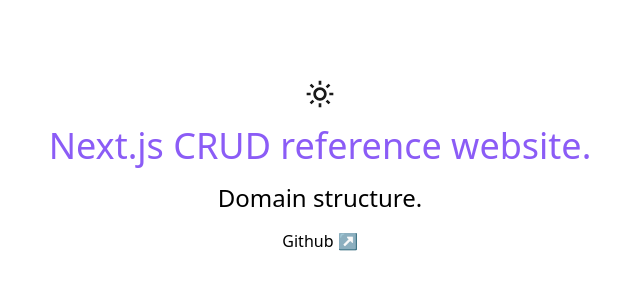
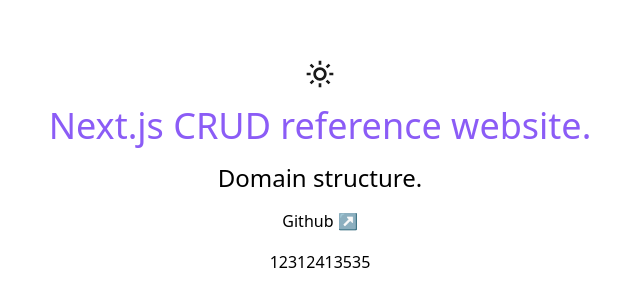
Before and after one commit to SEJ1991/next-crud, a Next.js app: page / in a window 1280 px wide. Shown: the part 234-540 px from the top of the page, without its empty margins (320-960 px from the left). Built offline with nearby package versions, Linux system fonts and the light colour scheme.

Commit message:
feat: [NC_build-MovieWidget-slog-9] build MovieWidget slog

```diff
--- /dev/null
+++ b/src/app/(home)/@movieWidget/page.tsx
@@ -0,0 +1,3 @@
+export default function MovieWidgetPage() {
+  return <div>12312413535</div>;
+}
--- /dev/null
+++ b/src/app/(home)/layout.tsx
@@ -0,0 +1,14 @@
+import React from 'react';
+
+interface Props {
+  movieWidget: React.ReactNode;
+  children: React.ReactNode;
+}
+export default function HomeLayout({ movieWidget, children }: Readonly<Props>) {
+  return (
+    <main className='flex flex-col justify-center items-center gap-4 w-full h-dvh'>
+      {children}
+      <div className='flex gap-2'>{movieWidget}</div>
+    </main>
+  );
+}
--- a/src/app/page.tsx
+++ b/src/app/(home)/page.tsx
@@ -2,7 +2,7 @@
 
 export default function HomePage() {
   return (
-    <main className='flex flex-col justify-center items-center gap-4 w-full h-dvh'>
+    <>
       <ThemeButton iconClassName='size-6 md:size-8' />
       <h1 className='text-accent-primary text-2xl sm:text-3xl md:text-4xl'>
         Next.js CRUD reference website.
@@ -14,6 +14,6 @@
       >
         Github ↗️
       </NextLink>
-    </main>
+    </>
   );
 }
```
